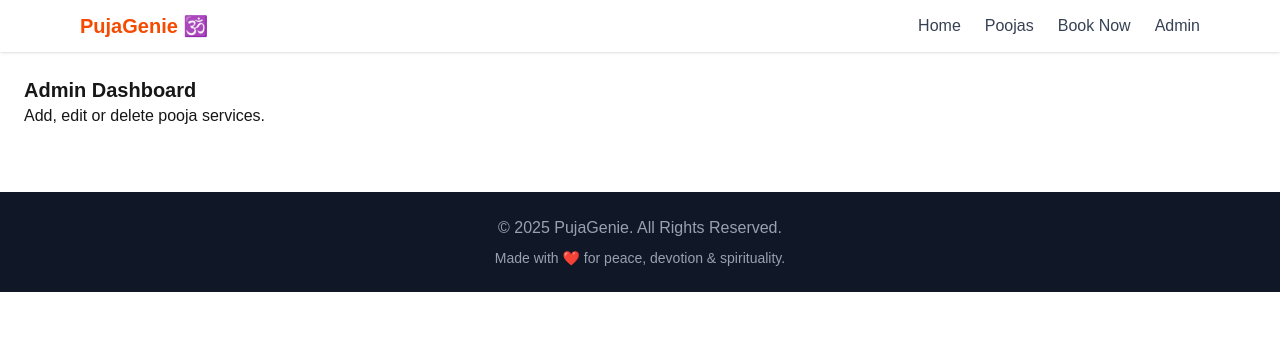
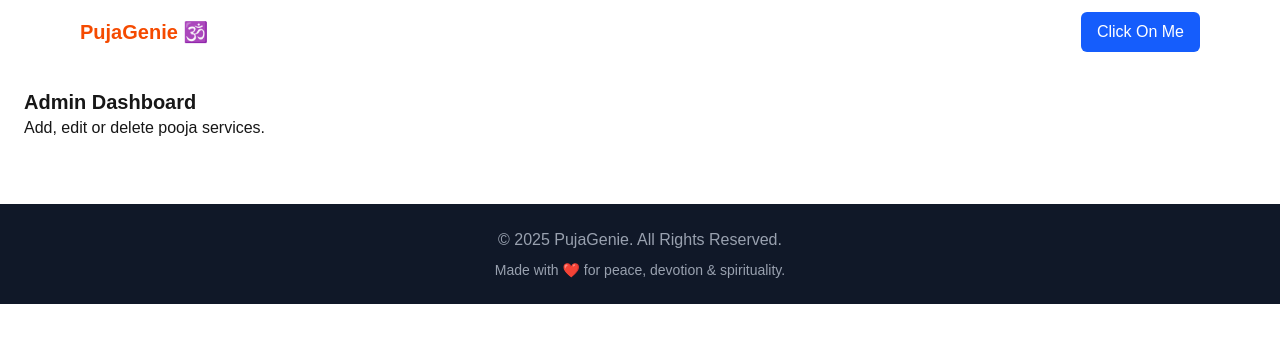
Before and after one commit to aman1999hopper/HawanSutra, a Next.js app in the folder pooja-app/: page /admin in a window 1280 px wide. Shown: the top 342 px of the page. Built offline with nearby package versions, Linux system fonts and the light colour scheme.

Commit message:
Make a dynamic button and changes the navbar css

```diff
--- a/pooja-app/components/Navbar.tsx
+++ b/pooja-app/components/Navbar.tsx
@@ -1,18 +1,22 @@
 import Link from "next/link";
+import Button from "./ui/Button";
 
 export default function Navbar() {
   return (
-    <nav className="w-full bg-white shadow sticky top-0 z-50">
+    <nav className="w-full sticky top-0 z-50">
       <div className="max-w-6xl mx-auto px-4 py-3 flex items-center justify-between">
         <Link href="/" className="text-xl font-bold text-orange-600">
           PujaGenie 🕉️
         </Link>
 
         <div className="flex gap-6 text-gray-700">
-          <Link href="/" className="hover:text-orange-600 transition">Home</Link>
-          <Link href="/poojas" className="hover:text-orange-600 transition">Poojas</Link>
-          <Link href="/booking" className="hover:text-orange-600 transition">Book Now</Link>
-          <Link href="/admin" className="hover:text-orange-600 transition">Admin</Link>
+          <Link href="/" className="hover:text-orange-600 text-white transition">Home</Link>
+          <Link href="/poojas" className="hover:text-orange-600 text-white transition">Poojas</Link>
+          <Link href="/booking" className="hover:text-orange-600 text-white transition">Book Now</Link>
+          <Link href="/admin" className="hover:text-orange-600 text-white transition">Admin</Link>
+        </div>
+        <div>
+            <Button>Click On Me</Button>
         </div>
       </div>
     </nav>
--- /dev/null
+++ b/pooja-app/components/ui/Button.tsx
@@ -0,0 +1,39 @@
+import React from "react";
+import clsx from "clsx";
+
+interface ButtonProps {
+  children: React.ReactNode;
+  onClick?: () => void;
+  type?: "button" | "submit" | "reset";
+  variant?: "primary" | "secondary" | "outline";
+  className?: string;
+}
+
+const Button: React.FC<ButtonProps> = ({
+  children,
+  onClick,
+  type = "button",
+  variant = "primary",
+  className,
+}) => {
+  const baseStyles =
+    "px-4 py-2 rounded-md font-medium transition-all duration-200";
+
+  const variants = {
+    primary: "bg-blue-600 text-white hover:bg-blue-700",
+    secondary: "bg-gray-700 text-white hover:bg-gray-800",
+    outline: "border border-gray-400 text-gray-700 hover:bg-gray-100",
+  };
+
+  return (
+    <button
+      type={type}
+      onClick={onClick}
+      className={clsx(baseStyles, variants[variant], className)}
+    >
+      {children}
+    </button>
+  );
+};
+
+export default Button;
--- a/pooja-app/package.json
+++ b/pooja-app/package.json
@@ -9,6 +9,7 @@
     "lint": "eslint"
   },
   "dependencies": {
+    "clsx": "^2.1.1",
     "framer-motion": "^12.23.26",
     "next": "16.0.10",
     "react": "19.2.1",
```
Also changed, not shown: 1 other file (tests, documents, lock files or other folders).
